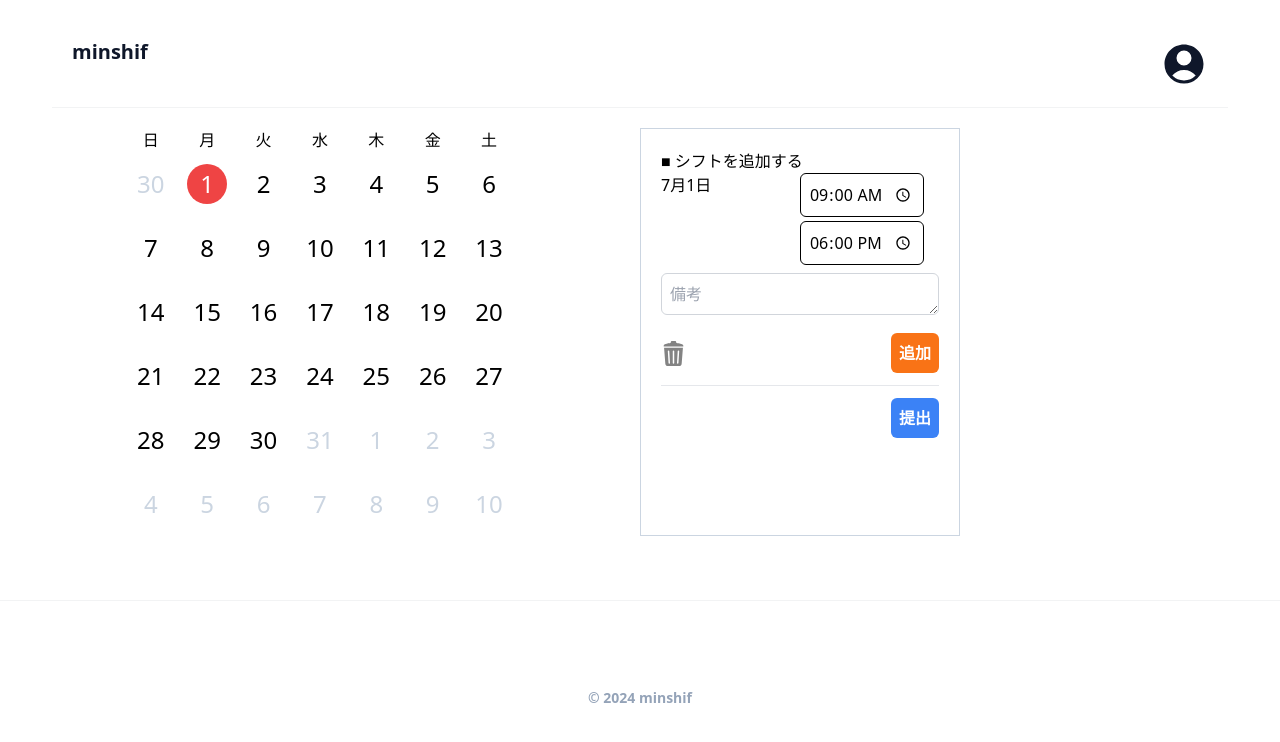
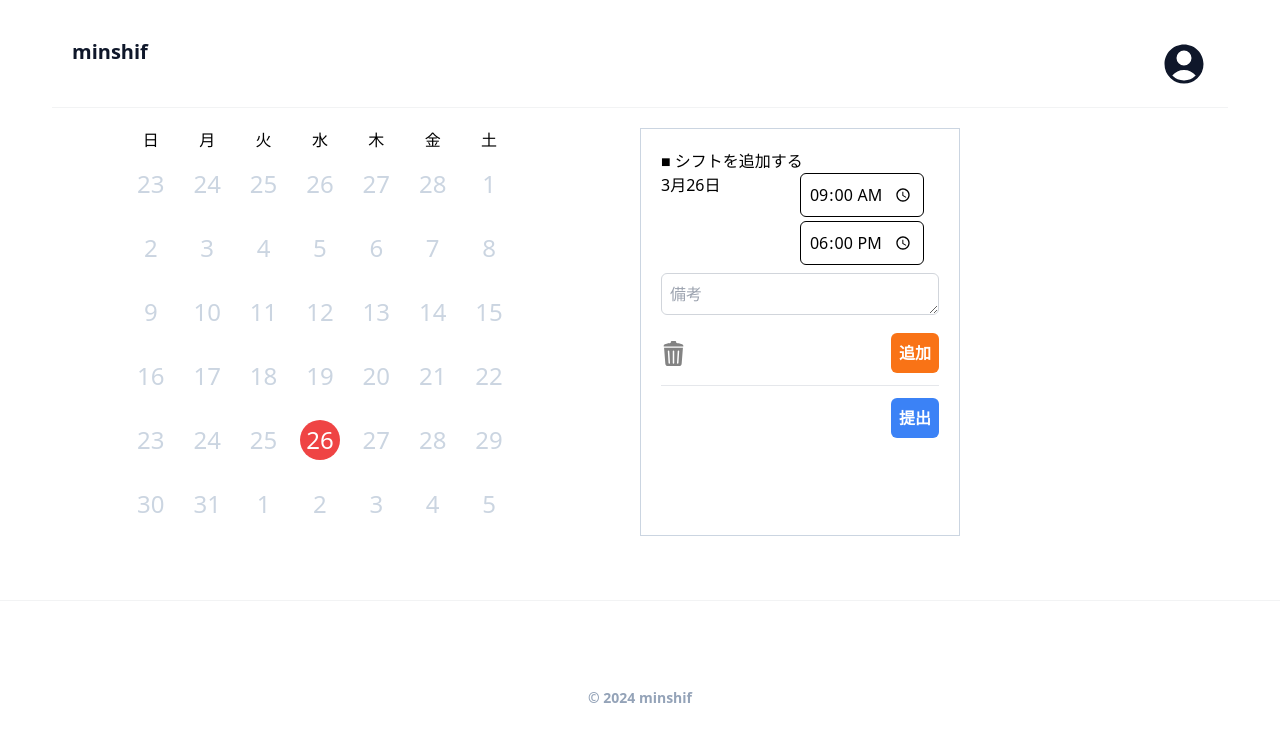
Before and after one commit to shonsukee/minshif-front, a Next.js app: page /shift/preferredShift in a window 1280 px wide. Shown: the top 742 px of the page. Built offline with nearby package versions, Linux system fonts and the light colour scheme.

Commit message:
[Fix]初期値・インタフェース修正

```diff
--- a/src/app/shift/preferredShift/page.tsx
+++ b/src/app/shift/preferredShift/page.tsx
@@ -1,23 +1,15 @@
 "use client"
-import React, { useState, useRef } from "react";
+import React, { useState, useRef, useContext } from "react";
 import { PreferredShiftForm } from "@/features/home/calendar/components/preferredShift/PreferredShiftForm";
 import { PreferredShiftCalendar } from "@/features/home/calendar/components/preferredShift/PreferredShiftCalendar";
 import { startOfDay } from "date-fns";
+import { ShiftSubmissionContext } from "@/features/context/ShiftSubmissionContext";
 
-interface ShiftSubmissionRequest {
-	date: Date;
-	startTime: string;
-	endTime: string;
-	notes: string;
-}
+export default function SubmitPreferredShift() {
+	const shiftSubmission = useContext(ShiftSubmissionContext);
 
-interface SubmitPreferredShiftProps {
-	shiftSubmissionRequest: ShiftSubmissionRequest[];
-}
-
-const SubmitPreferredShift: React.FC<SubmitPreferredShiftProps> = ({ shiftSubmissionRequest }) => {
-	const startDate = startOfDay(new Date("2024-07-01"));
-	const endDate = startOfDay(new Date("2024-07-30"));
+	const startDate = shiftSubmission && shiftSubmission.shiftSubmissionRequest.length > 0 ? startOfDay(new Date(shiftSubmission.shiftSubmissionRequest[0].start_date)) : startOfDay(new Date());
+	const endDate = shiftSubmission && shiftSubmission?.shiftSubmissionRequest.length > 0 ? startOfDay(new Date(shiftSubmission.shiftSubmissionRequest[0].end_date)) : startOfDay(new Date());
 	// 参照している日付
 	const [date, setDate] = useState(startDate);
 	const dateRef = useRef<Date>(startDate);
@@ -46,5 +38,3 @@ const SubmitPreferredShift: React.FC<SubmitPreferredShiftProps> = ({ shiftSubmis
 		</div>
 	);
 };
-
-export default SubmitPreferredShift;
```
Also changed, not shown: src/features/context/ShiftSubmissionContext.tsx (+5 -3 lines).
